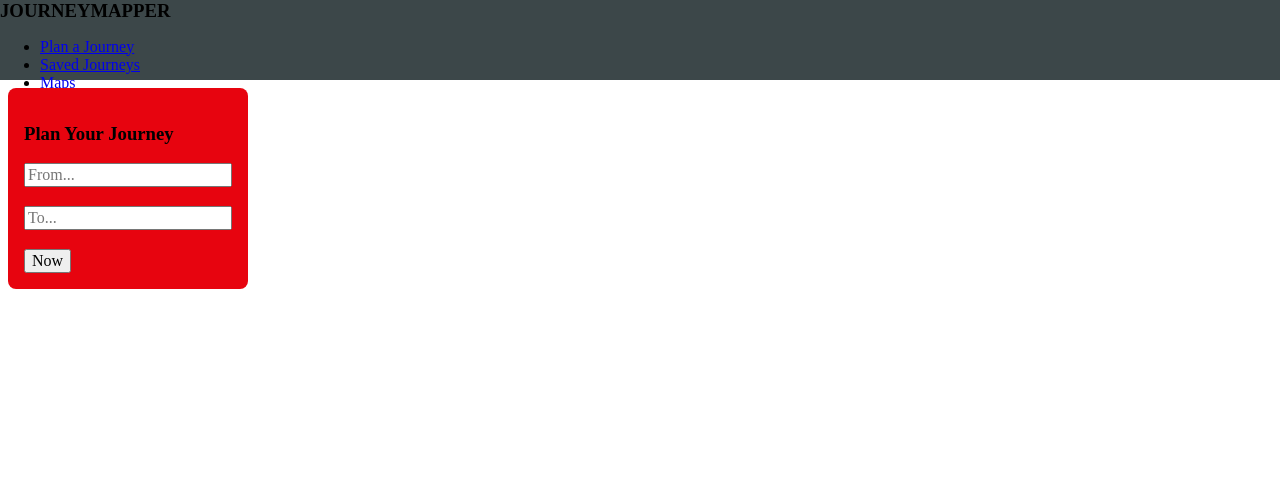
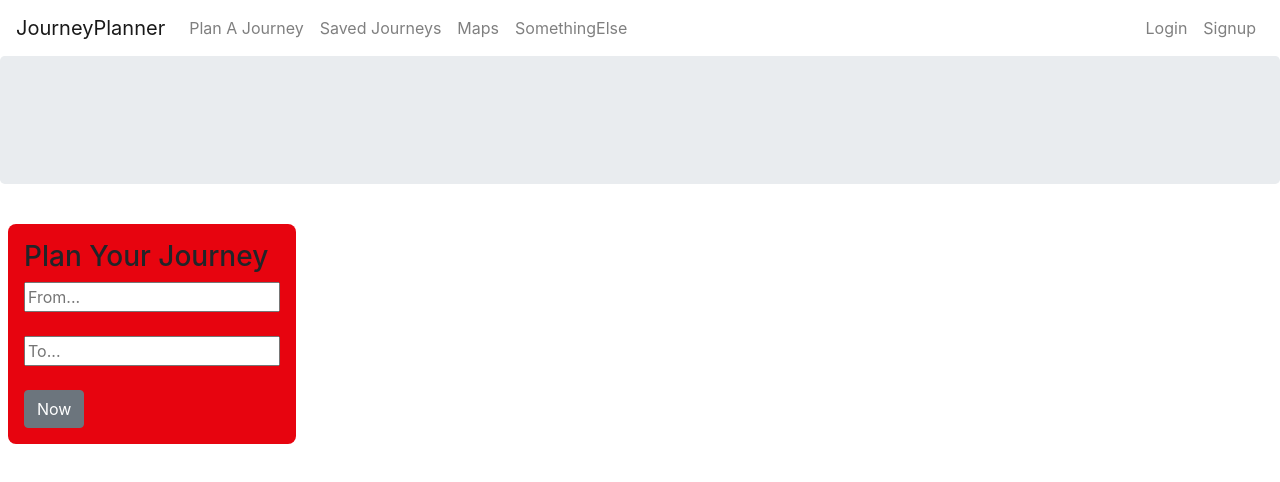
Before and after one commit to Kevmsutton/To-Barking-and-Beyond, a React (Create React App) app: page / in a window 1280 px wide. Shown: the top 482 px of the page. Built offline with nearby package versions, Linux system fonts and the light colour scheme; no server answers.

Commit message:
added reactStrap

```diff
--- a/package.json
+++ b/package.json
@@ -3,11 +3,13 @@
   "version": "0.1.0",
   "private": true,
   "dependencies": {
+    "bootstrap": "^4.3.1",
     "moment": "^2.24.0",
     "react": "^16.8.4",
     "react-dom": "^16.8.4",
     "react-router-dom": "^4.3.1",
-    "react-scripts": "2.1.8"
+    "react-scripts": "2.1.8",
+    "reactstrap": "^7.1.0"
   },
   "scripts": {
     "start": "react-scripts start",
--- a/src/App.js
+++ b/src/App.js
@@ -7,6 +7,7 @@ import NavBar from "./NavBar.js";
 import { BrowserRouter as Router, Route } from "react-router-dom";
 import Signup from "./Signup.js";
 import Login from "./Login.js";
+import { Button } from "reactstrap";
 
 const app_id = process.env.REACT_APP_API_KEY_JP_APP_Id;
 const app_key = process.env.REACT_APP_API_KEY_JP_APP;
--- a/src/JourneyCard.js
+++ b/src/JourneyCard.js
@@ -18,9 +18,9 @@ class JourneyCard extends React.Component {
         <ul>
           {journey.legs.map((leg, index) => (
             <li key={index}>
-              {leg.mode.name} from: {leg.departurePoint.commonName}
+              {leg.mode.name} : {leg.departurePoint.commonName}
               <br />
-              take the: {leg.instruction.summary}
+              {leg.instruction.summary}
               <br />
             </li>
           ))}
--- a/src/NavBar.js
+++ b/src/NavBar.js
@@ -1,68 +1,91 @@
 import React from "react";
 import { Link } from "react-router-dom";
+import {
+  Collapse,
+  Navbar,
+  NavbarToggler,
+  NavbarBrand,
+  Nav,
+  NavItem,
+  NavLink,
+  Container,
+  Row,
+  Col,
+  Jumbotron,
+  Button
+} from "reactstrap";
 
 class NavBar extends React.Component {
+  state = {
+    isOpen: false
+  };
+  toggle = () => {
+    this.setState({
+      isOpen: !this.state.isOpen
+    });
+  };
   render() {
     return (
-      <div className="Navbar">
-        <h3>JOURNEYMAPPER</h3>
-        <ul className="">
-          <li className="">
-            <Link
+      <div>
+        <Navbar color="inverse" light expand="md">
+          <NavbarBrand href="/">JourneyPlanner</NavbarBrand>
+          <NavbarToggler onClick={this.toggle} />
+          <Collapse isOpen={this.state.isOpen} navbar>
+            <Nav className="" navbar>
+              <NavItem className="">
+                <NavLink
+                  className=""
                   onClick={() => this.props.isLoadedToFalsey()}
-              className="navigation-link navigation-brand"
-              to="/"
+                  href="/"
                 >
-              Plan a Journey
-            </Link>
-            <li className="">
-              <Link
+                  Plan A Journey
+                </NavLink>
+              </NavItem>
+              <NavItem className="">
+                <NavLink
+                  className=""
                   onClick={() => this.props.isLoadedToFalsey()}
-                className="navigation-link"
-                to="/SavedJourneys"
+                  href="/SavedJourneys"
                 >
                   Saved Journeys
-              </Link>
-            </li>
-            <li className="">
-              <Link
+                </NavLink>
+              </NavItem>
+              <NavItem className="">
+                <NavLink
+                  className=""
                   onClick={() => this.props.isLoadedToFalsey()}
-                className="navigation-link"
-                to="/maps"
+                  href="/maps"
                 >
                   Maps
-              </Link>
-            </li>
-          </li>
-          <li className="">
-            <Link
+                </NavLink>
+              </NavItem>
+              <NavItem className="">
+                <NavLink
+                  className=""
                   onClick={() => this.props.isLoadedToFalsey()}
-              className="navigation-link"
-              to="/signup"
+                  href="/somethingelse"
                 >
-              {" "}
-              SignUp
-            </Link>
-          </li>
-          <li className="">
-            <Link
-              onClick={() => this.props.isLoadedToFalsey()}
-              className="navigation-link"
-              to="/login"
-            >
-              Login
-            </Link>
-          </li>
-          <li className="">
-            <a
-              className="navigation-link"
-              href="https://github.com/Kevmsutton/TravelPlanner"
-            >
-              {" "}
-              Github
-            </a>
-          </li>
-        </ul>
+                  SomethingElse
+                </NavLink>
+              </NavItem>
+            </Nav>
+            <Nav className="ml-auto" navbar>
+              <NavItem>
+                <NavLink href="/Login/">Login</NavLink>
+              </NavItem>
+              <NavItem>
+                <NavLink href="/Signup/">Signup</NavLink>
+              </NavItem>
+            </Nav>
+          </Collapse>
+        </Navbar>
+        <Jumbotron>
+          <Container>
+            <Row>
+              <Col />
+            </Row>
+          </Container>
+        </Jumbotron>
       </div>
     );
   }
--- a/src/PlannerForm.js
+++ b/src/PlannerForm.js
@@ -1,5 +1,6 @@
 import React from "react";
 import { Redirect } from "react-router-dom";
+import { Button } from "reactstrap";
 
 class PlannerForm extends React.Component {
   state = {
@@ -48,7 +49,7 @@ class PlannerForm extends React.Component {
           />
           <br />
           <br />
-          <button onClick={event => this.handleFormSubmit(event)}>Now</button>
+          <Button onClick={event => this.handleFormSubmit(event)}>Now</Button>
         </form>
       </div>
     );
--- a/src/index.js
+++ b/src/index.js
@@ -2,6 +2,7 @@ import React from "react";
 import ReactDOM from "react-dom";
 import App from "./App";
 import * as serviceWorker from "./serviceWorker";
+import "bootstrap/dist/css/bootstrap.css";
 
 ReactDOM.render(<App />, document.getElementById("root"));
 
```
Also changed, not shown: 1 other file (tests, documents, lock files or other folders). Lines whose indentation alone changed are shown as unchanged.
